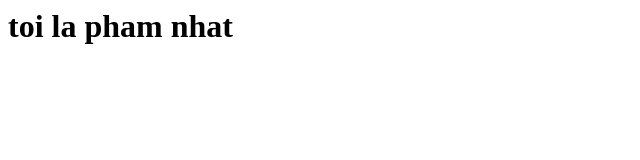
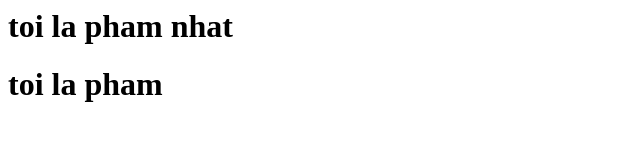
Before and after one commit to pdNhat/demo-git, a plain HTML site: page index.html in a window 1280 px wide. Shown: the whole page, without its empty margins (0-640 px from the left). Drawn offline with Linux system fonts and the light colour scheme.

Commit message:
Update index.html

```diff
--- a/index.html
+++ b/index.html
@@ -1 +1,3 @@
 <h1>toi la pham nhat</h1>
+
+<h1>toi la pham</h1>
```
